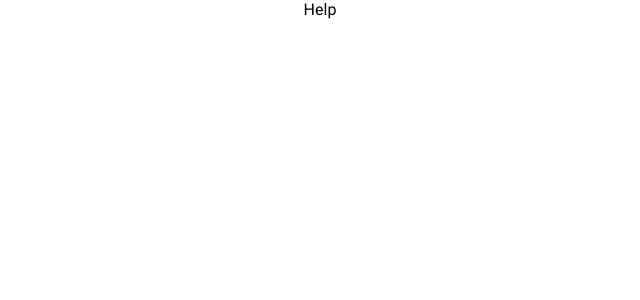
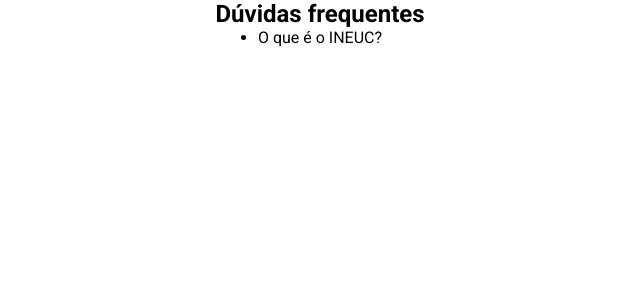
Before and after one commit to KaremLeticia/Isso-Nao-E-Um-Calendario-INEUC, a React (Vite) app: page /ajuda in a window 1280 px wide. Shown: the top 300 px of the page, without its empty margins (320-960 px from the left). Built offline with nearby package versions, Linux system fonts and the light colour scheme.

Commit message:
Started helpPage

```diff
--- a/src/Pages/Help/index.jsx
+++ b/src/Pages/Help/index.jsx
@@ -1,10 +1,21 @@
 import {
-
+    HelpContanier,
+    HelpTitle,
+    QuestionList,
+    Question,
 } from './styles'
 
 const Help = () => {
     return (
-        <div>Help</div>
+        <>
+            <HelpContanier>
+                <HelpTitle>Dúvidas frequentes</HelpTitle>
+
+                <QuestionList>
+                    <Question>O que é o INEUC?</Question>
+                </QuestionList>
+            </HelpContanier>
+        </>
     )
 }
 
--- a/src/Pages/Help/styles.js
+++ b/src/Pages/Help/styles.js
@@ -1 +1,21 @@
 import { styled } from "styled-components";
+
+export const HelpContanier = styled.section`
+    width: 100vw;
+    display: flex;
+    flex-direction: column;
+    align-items: center;
+    justify-content: center;
+`;
+
+export const HelpTitle = styled.h1`
+
+`;
+
+export const QuestionList = styled.ul`
+
+`;
+
+export const Question = styled.li`
+
+`;
```
